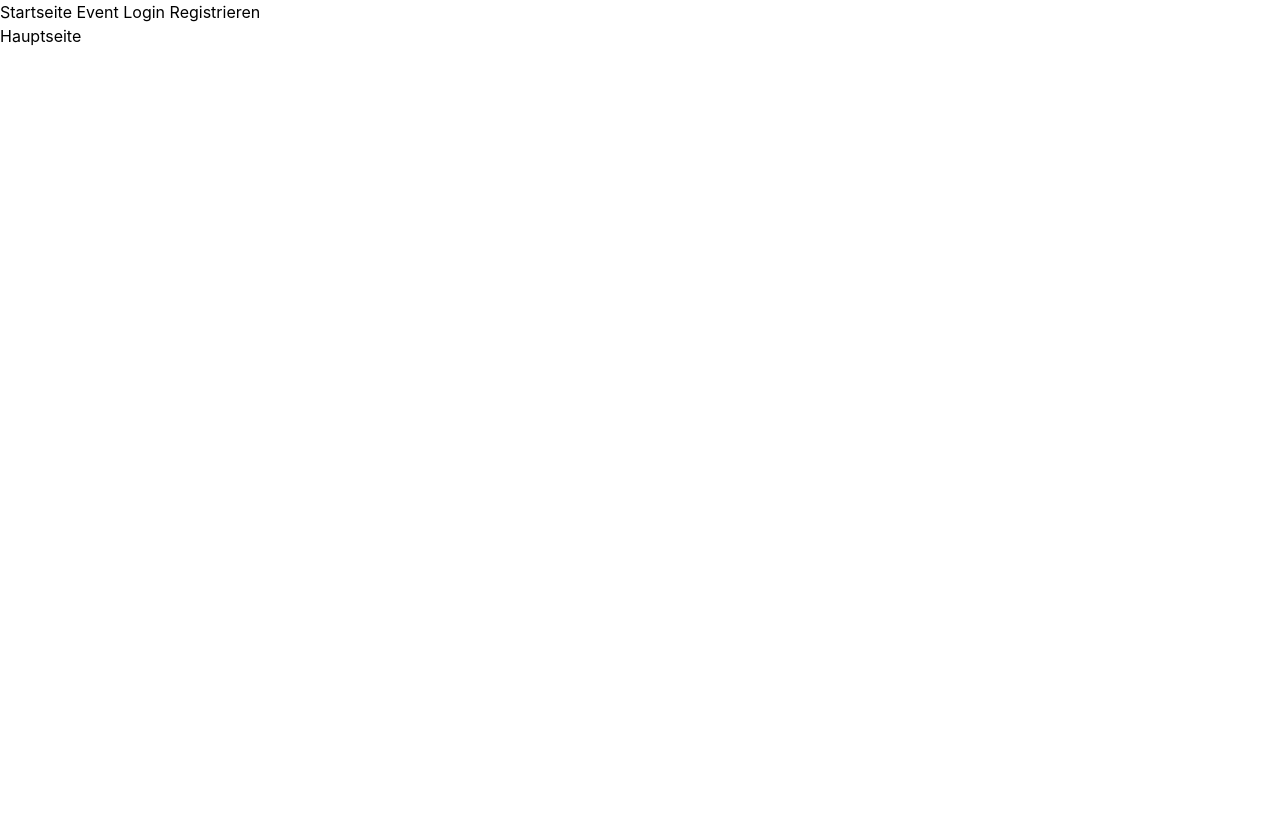
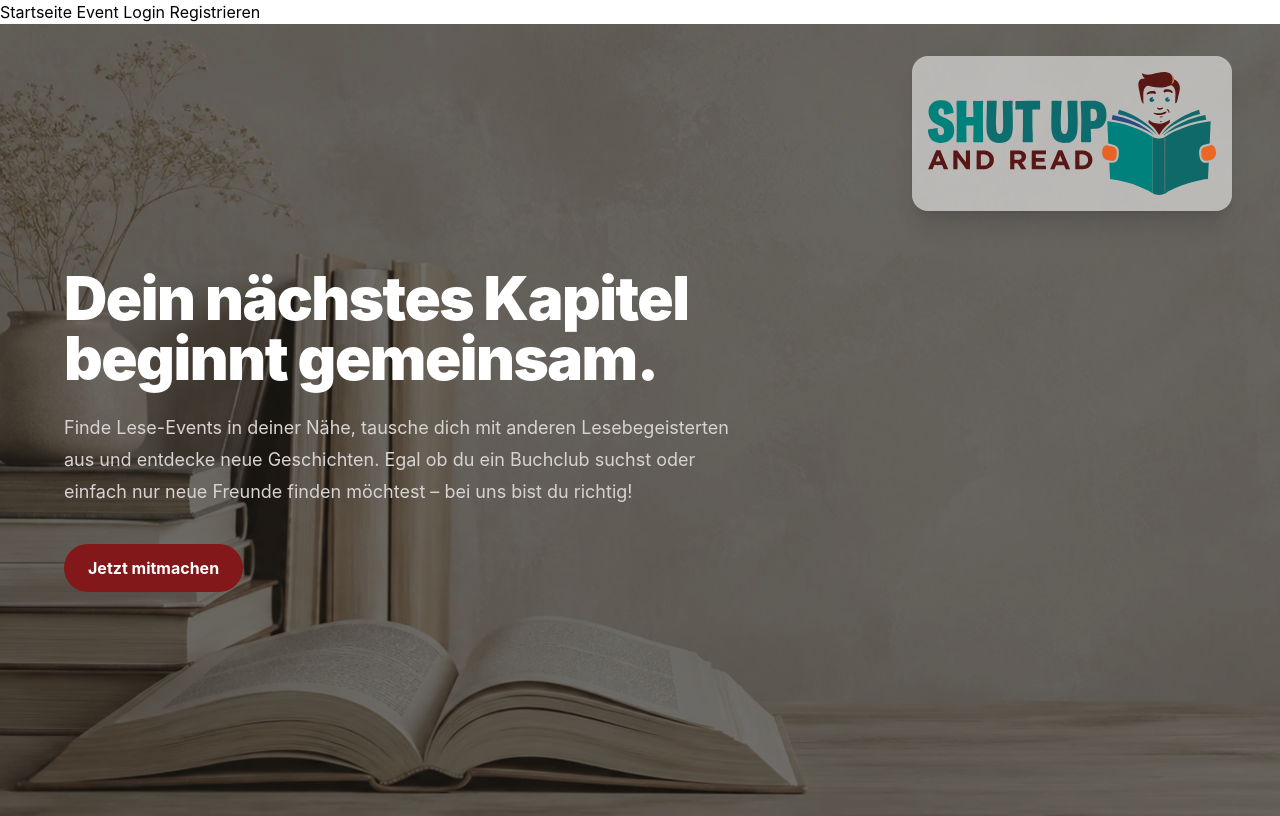
Before and after one commit to ck241/shut-up-and-read, a React (Vite) app: page / in a window 1280 px wide. Built offline with nearby package versions, Linux system fonts and the light colour scheme.

Commit message:
add basic layout of homepage

```diff
--- a/src/App.jsx
+++ b/src/App.jsx
@@ -1,9 +1,6 @@
 import { Link, Route, Routes } from 'react-router-dom'
 import './App.css'
-
-function HomePage() {
-  return <h1>Hauptseite</h1>
-}
+import HomePage from './pages/HomePage.jsx'
 
 function EventPage() {
   return <h1>Event</h1>
--- /dev/null
+++ b/src/pages/HomePage.jsx
@@ -0,0 +1,55 @@
+/**
+ * HomePage.jsx
+ * TODO
+ */
+
+import { Link } from 'react-router-dom'
+import headerImage from '../assets/header.webp'
+import logo from '../assets/logo.svg'
+
+
+/**
+ * Funktion zur Darstellung der Startseite
+ * @returns {JSX.Element} - Die Startseite der Anwendung
+ */
+function HomePage() {
+
+  // Konstanten für den Header-Text und den Button-Text
+  const headerTitle = 'Dein nächstes Kapitel beginnt gemeinsam.'
+  const headerSubtitle = 'Finde Lese-Events in deiner Nähe, tausche dich mit anderen \
+  Lesebegeisterten aus und entdecke neue Geschichten. Egal ob du ein Buchclub suchst oder \
+  einfach nur neue Freunde finden möchtest – bei uns bist du richtig!'
+  const headerButtonText = 'Jetzt mitmachen'  // TODO <- if/else (Jetzt mitmachen / Events entdecken)
+  const headerButtonLink = '/signup'  // TODO <- if/else (/signup /events)
+
+  return (
+    <div className="relative isolate overflow-hidden px-5 py-20 text-white sm:px-8 sm:py-56 lg:px-12">
+      <img alt="" className="absolute inset-0 -z-20 h-full w-full object-cover object-top-left" src={headerImage} />
+      <div className="absolute inset-0 -z-10 bg-black/55" />
+
+      <div className="absolute right-5 top-5 w-32 rounded-2xl bg-white/55 p-4 shadow-xl sm:right-8 sm:top-8 sm:w-80 lg:right-12">
+        <img alt="Shut Up and Read" className="h-auto w-full" src={logo} />
+      </div>
+
+      <div className="mx-auto max-w-6xl pt-28 sm:pt-0">
+        <div className="max-w-2xl">
+          <h1 className="mt-5 text-5xl font-black tracking-tight sm:text-6xl">
+            {headerTitle}
+          </h1>
+          <p className="mt-6 text-lg leading-8 text-stone-300">
+            {headerSubtitle}
+          </p>
+          <Link
+            className="mt-9 inline-block rounded-full bg-red-900 px-6 py-3 font-bold transition-colors hover:bg-red-950"
+            to={headerButtonLink}
+          >
+            {headerButtonText}
+          </Link>
+        </div>
+
+      </div>
+    </div>
+  )
+}
+
+export default HomePage
```
